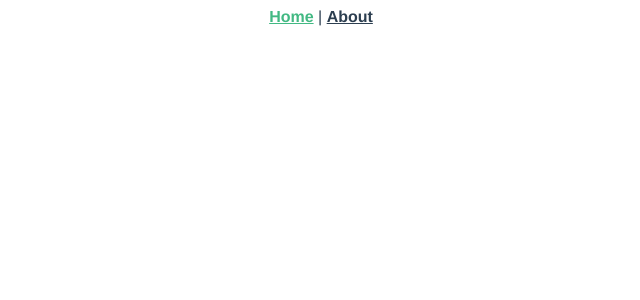
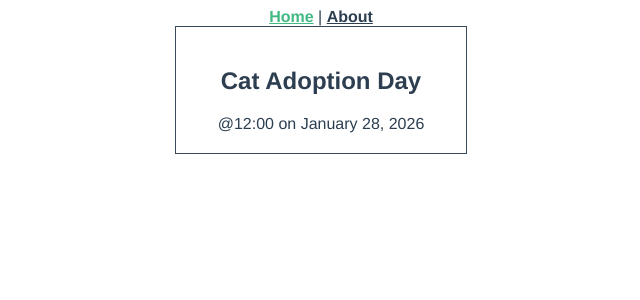
Before and after one commit to ChanchakornJ/CompoLab2, a Vue app: page / in a window 1280 px wide. Shown: the top 300 px of the page, without its empty margins (319-959 px from the left). Built offline with nearby package versions, Linux system fonts and the light colour scheme; the HTML template or start-up script is replaced by a standard one.

Commit message:
7 cat adoption event card

```diff
--- a/src/components/EventCard.vue
+++ b/src/components/EventCard.vue
@@ -1,9 +1,47 @@
 <script setup lang="ts">
+import {ref} from 'vue'
 // defineProps<{
 //   msg: string
 // }>()
+const event = ref({
+  id: 5928101,
+  category: 'animal welfare',
+  title: 'Cat Adoption Day',
+  description: 'Find your new feline friend at this event.',
+  location: 'Meow Town',
+  date: 'January 28, 2026',
+  time: '12:00',
+  petsAllowed: true,
+  organizer: 'Kat Laydee'
+})
+
 </script>
 
 <template>
-   <div class="greetings"></div>
+  <div class="event-class">
+    <div class="event-card">
+      <h2>{{event.title}}</h2>
+      <span>@{{event.time}} on {{event.date}}</span>
+    </div>
+  </div>
 </template>
+
+<style scoped>
+.event-class{
+  display: flex;
+  justify-content: center;
+}
+
+.event-card{
+  padding: 20px;
+  width: 250px;
+  cursor: pointer;
+  border: 1px solid #39495c;
+  margin-bottom: 18px;
+}
+
+.event-card:hover{
+  transform: scale(1.01);
+  box-shadow: 0 3px 12px 0 rgba(0, 0,  0, 0.2);
+}
+</style>
--- a/src/views/HomeView.vue
+++ b/src/views/HomeView.vue
@@ -1,5 +1,9 @@
-<script setup lang="ts"></script>
+<script setup lang="ts">
+import EventCard from '@/components/EventCard.vue'
+</script>
 
 <template>
- <div class="home"></div>
+  <div class="home">
+    <EventCard />
+  </div>
 </template>
```
Also changed, not shown: src/App.vue (+5 -5 lines), 1 other file (tests, documents, lock files or other folders).
